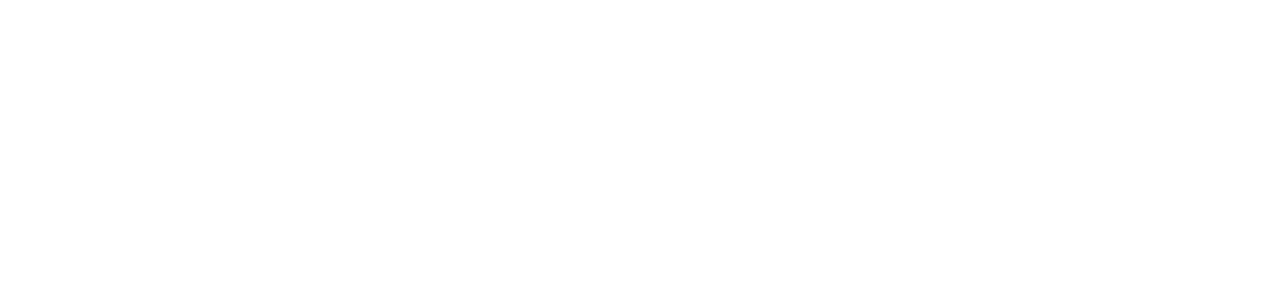
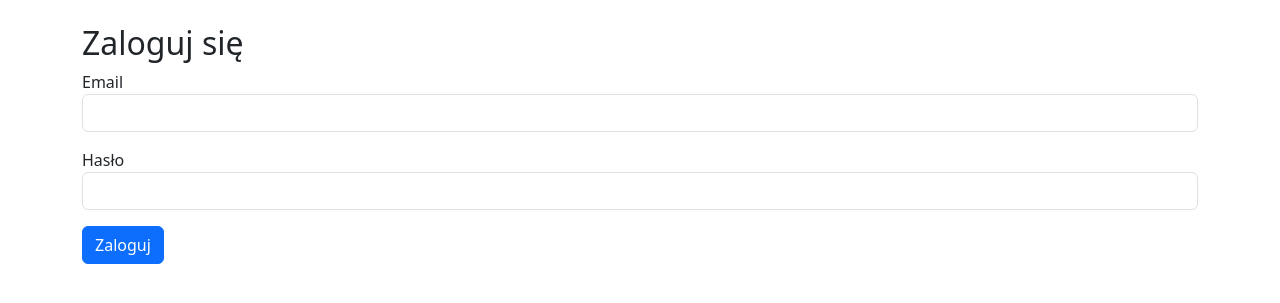
Before and after one commit to Aarfenn/finmate, a Flask app: page / in a window 1280 px wide. Before the commit the part shown is empty. Shown: the top 303 px of the page. Run offline with Flask 3, Linux system fonts and the light colour scheme.

Commit message:
aktualizacja baasae oraz login

```diff
--- a/templates/base.html
+++ b/templates/base.html
@@ -1,10 +1,13 @@
 <!DOCTYPE html>
-<html lang="en">
+<html lang="pl">
 <head>
     <meta charset="UTF-8">
-    <title>Title</title>
+    <title>FinMate</title>
+    <link rel="stylesheet" href="https://cdn.jsdelivr.net/npm/bootstrap@5.3.3/dist/css/bootstrap.min.css">
 </head>
-<body>
-
+<body class="p-4">
+    <div class="container">
+        {% block content %}{% endblock %}
+    </div>
 </body>
 </html>
--- a/templates/login.html
+++ b/templates/login.html
@@ -0,0 +1,16 @@
+{% extends "base.html" %}
+
+{% block content %}
+  <h2>Zaloguj się</h2>
+  <form method="post" action="/login">
+    <div class="mb-3">
+      <label>Email</label>
+      <input type="email" name="email" class="form-control" required>
+    </div>
+    <div class="mb-3">
+      <label>Hasło</label>
+      <input type="password" name="password" class="form-control" required>
+    </div>
+    <button type="submit" class="btn btn-primary">Zaloguj</button>
+  </form>
+{% endblock %}
```
